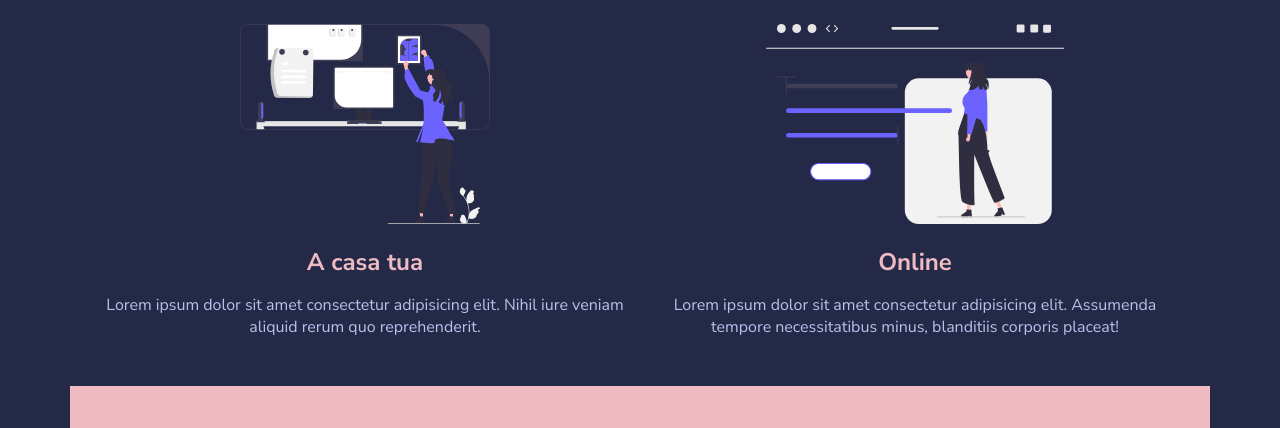
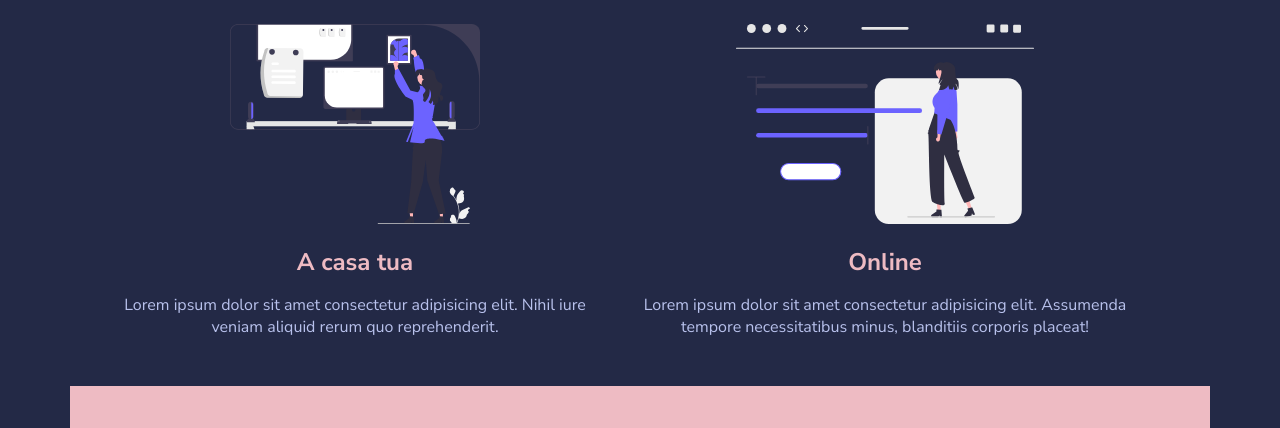
Before and after one commit to sisdream/EX2-repsonsive-wannabe-starter, a plain HTML site: page index.html in a window 1280 px wide. Shown: the part 209-637 px from the top of the page. Drawn offline with Linux system fonts and the light colour scheme.

Commit message:
fix : bonus

```diff
--- a/css/style.css
+++ b/css/style.css
@@ -179,4 +179,7 @@ img {
         align-items: center;
         justify-content: center;
     }
+    .container .row{
+        width: calc(100% - 40px);
+    }
 }
```
